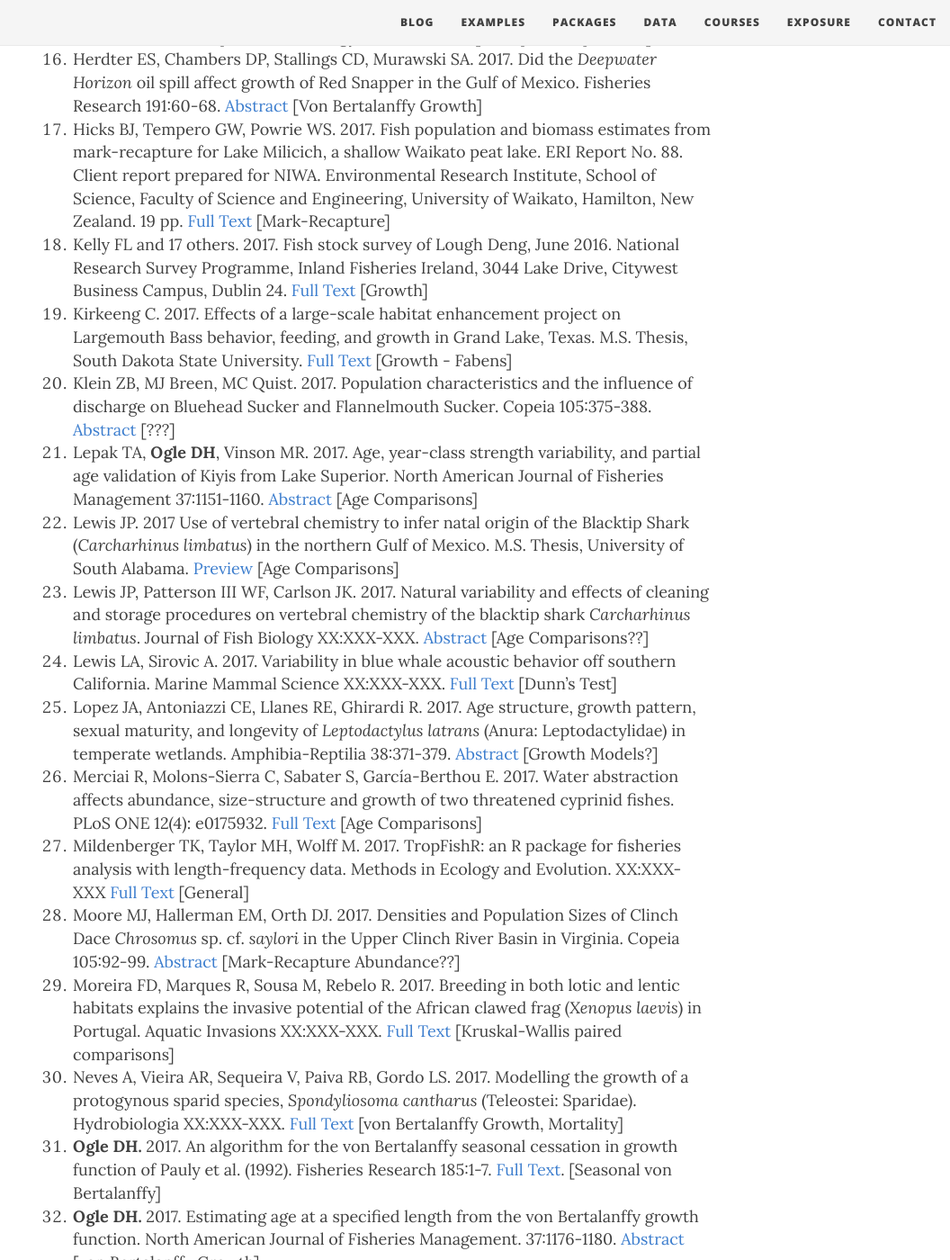
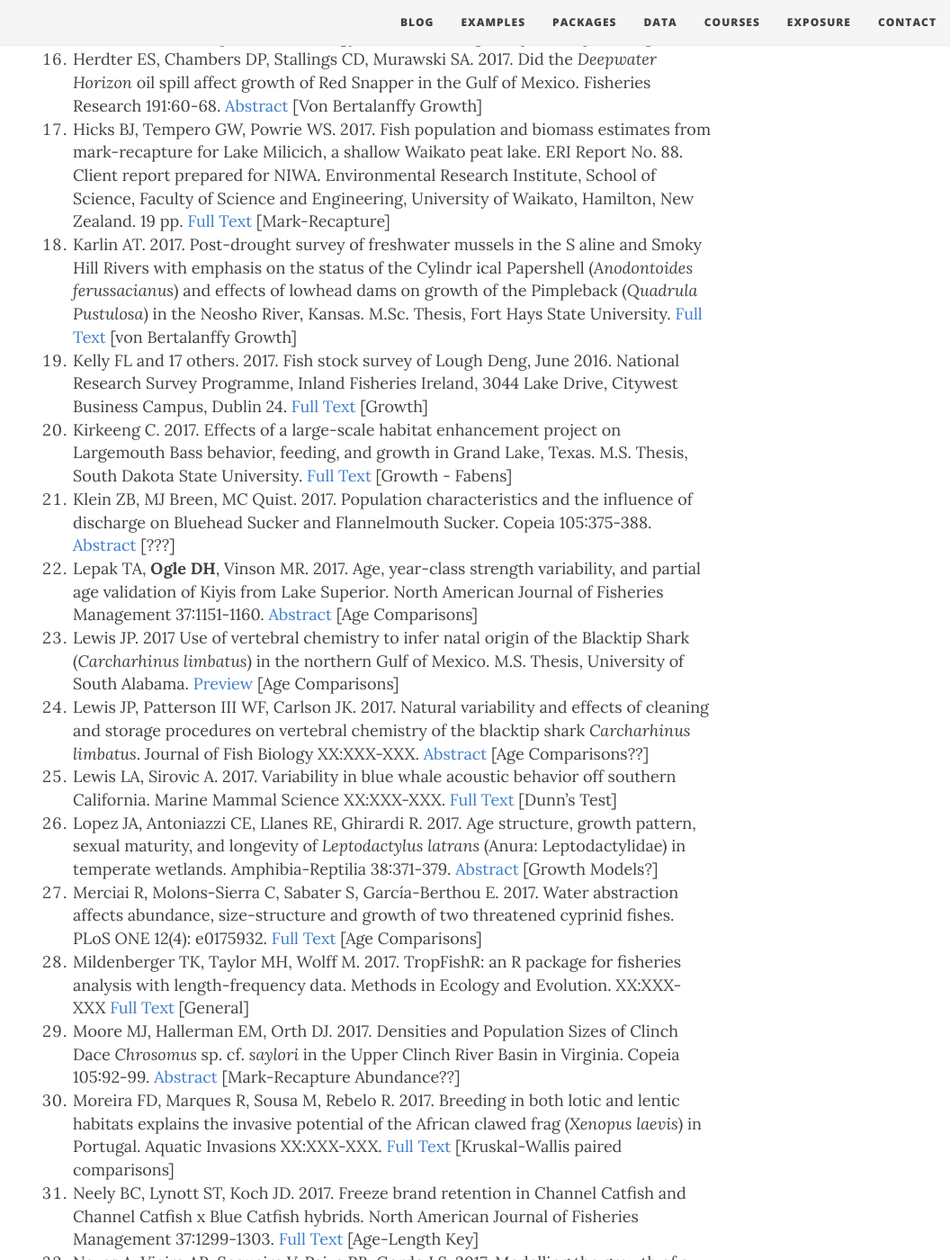
Before and after one commit to droglenc/fishR, a Jekyll site: the page built from exposure/exposure-citations17.md, in a window 1280 px wide and 1400 px high, scrolled down 1604 px. Shown: the whole window at 90% size, without its empty margins (224-1280 px from the left). Built offline with Jekyll 4.4.1, drawn with Linux system fonts in a browser that asks for light colours; nearby versions of some CDN libraries.

Commit message:
New Citations

```diff
--- a/exposure/exposure-citations17.md
+++ b/exposure/exposure-citations17.md
@@ -24,6 +24,9 @@ The [**IFAR** book](http://derekogle.com/IFAR/), **fishR** website, or the **FSA
 1. Gayte IG, Moreno RB, Zonjic PS, Claros MG. 2017. DEgenes hunter - a flexible R pipeline for automated RNA-seq studies in organisms without reference genome. Genomics and Computational Biology 3:e31. [Full Text](https://genomicscomputbiol.org/ojs/index.php/GCB/article/view/31/58) [Multiple Comparisons]
 1. Herdter ES, Chambers DP, Stallings CD, Murawski SA. 2017. Did the *Deepwater Horizon* oil spill affect growth of Red Snapper in the Gulf of Mexico. Fisheries Research 191:60-68. [Abstract](http://www.sciencedirect.com/science/article/pii/S0165783617300656) [Von Bertalanffy Growth]
 1. Hicks BJ, Tempero GW, Powrie WS. 2017. Fish population and biomass estimates from mark-recapture for Lake Milicich, a shallow Waikato peat lake. ERI Report No. 88. Client report prepared for NIWA. Environmental Research Institute, School of Science, Faculty of Science and Engineering, University of Waikato, Hamilton, New Zealand. 19 pp. [Full Text](http://www.waikato.ac.nz/__data/assets/pdf_file/0018/333432/ERI_88.pdf) [Mark-Recapture]
+1. Karlin AT. 2017. Post-drought survey of freshwater mussels in the S
+aline and Smoky Hill Rivers with emphasis on the status of the Cylindr
+ical Papershell (*Anodontoides ferussacianus*) and effects of lowhead dams on growth of the Pimpleback (*Quadrula Pustulosa*) in the Neosho River, Kansas. M.Sc. Thesis, Fort Hays State University. [Full Text](http://scholars.fhsu.edu/cgi/viewcontent.cgi?article=1006&context=theses) [von Bertalanffy Growth]
 1. Kelly FL and 17 others. 2017. Fish stock survey of Lough Deng, June 2016. National  Research  Survey  Programme, Inland Fisheries Ireland, 3044 Lake Drive, Citywest Business Campus, Dublin 24. [Full Text](http://wfdfish.ie/wp-content/uploads/2017/10/Derg_2016.pdf) [Growth]
 1. Kirkeeng C. 2017. Effects of a large-scale habitat enhancement project on Largemouth Bass behavior, feeding, and growth in Grand Lake, Texas. M.S. Thesis, South Dakota State University. [Full Text](http://openprairie.sdstate.edu/cgi/viewcontent.cgi?article=2227&context=etd) [Growth - Fabens]
 1. Klein ZB, MJ Breen, MC Quist. 2017. Population characteristics and the influence of discharge on Bluehead Sucker and Flannelmouth Sucker. Copeia 105:375-388. [Abstract](http://www.bioone.org/doi/abs/10.1643/CE-16-554) [???]
@@ -36,6 +39,7 @@ The [**IFAR** book](http://derekogle.com/IFAR/), **fishR** website, or the **FSA
 1. Mildenberger TK, Taylor MH, Wolff M. 2017. TropFishR: an R package for fisheries analysis with length-frequency data. Methods in Ecology and Evolution. XX:XXX-XXX [Full Text](http://onlinelibrary.wiley.com/doi/10.1111/2041-210X.12791/epdf) [General]
 1. Moore MJ, Hallerman EM, Orth DJ. 2017. Densities and Population Sizes of Clinch Dace *Chrosomus* sp. cf. *saylori* in the Upper Clinch River Basin in Virginia. Copeia 105:92-99. [Abstract](http://www.bioone.org/doi/abs/10.1643/CI-16-506) [Mark-Recapture Abundance??]
 1. Moreira FD, Marques R, Sousa M, Rebelo R. 2017. Breeding in both lotic and lentic habitats explains the invasive potential of the African clawed frag (*Xenopus laevis*) in Portugal. Aquatic Invasions XX:XXX-XXX. [Full Text](http://www.aquaticinvasions.net/2017/ACCEPTED/AI_2017_Moreira_etal_correctedproof.pdf) [Kruskal-Wallis paired comparisons]
+1. Neely BC, Lynott ST, Koch JD. 2017. Freeze brand retention in Channel Catfish and Channel Catfish x Blue Catfish hybrids. North American Journal of Fisheries Management 37:1299-1303. [Full Text](https://www.researchgate.net/publication/319969657_Freeze_Brand_Retention_in_Channel_Catfish_and_Channel_Catfish_x_Blue_Catfish_Hybrids) [Age-Length Key]
 1. Neves A, Vieira AR, Sequeira V, Paiva RB, Gordo LS. 2017. Modelling the growth of a protogynous sparid species, *Spondyliosoma cantharus* (Teleostei: Sparidae). Hydrobiologia XX:XXX-XXX. [Full Text](http://link.springer.com/article/10.1007/s10750-017-3188-1) [von Bertalanffy Growth, Mortality]
 1. **Ogle DH.**  2017.  An algorithm for the von Bertalanffy seasonal cessation in growth function of Pauly et al. (1992).  Fisheries Research 185:1-7.  [Full Text](http://www.sciencedirect.com/science/article/pii/S0165783616303137).  [Seasonal von Bertalanffy]
 1. **Ogle DH.** 2017. Estimating age at a specified length from the von Bertalanffy growth function. North American Journal of Fisheries Management. 37:1176-1180. [Abstract](https://www.researchgate.net/publication/319603644_Estimating_Age_at_a_Specified_Length_from_the_von_Bertalanffy_Growth_Function#share) [von Bertalanffy Growth]
```
Also changed, not shown: other parts of exposure/exposure-citations17.md (+1 -1 lines).
